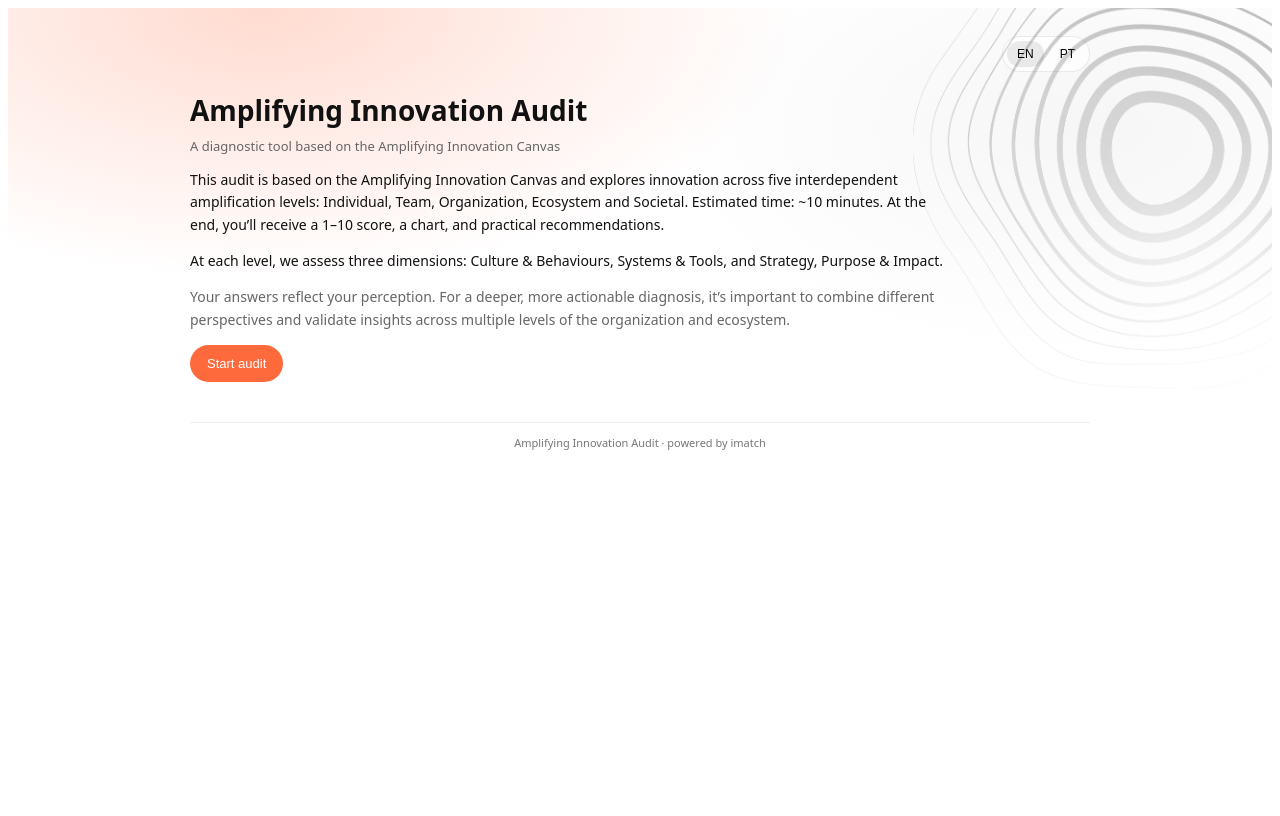
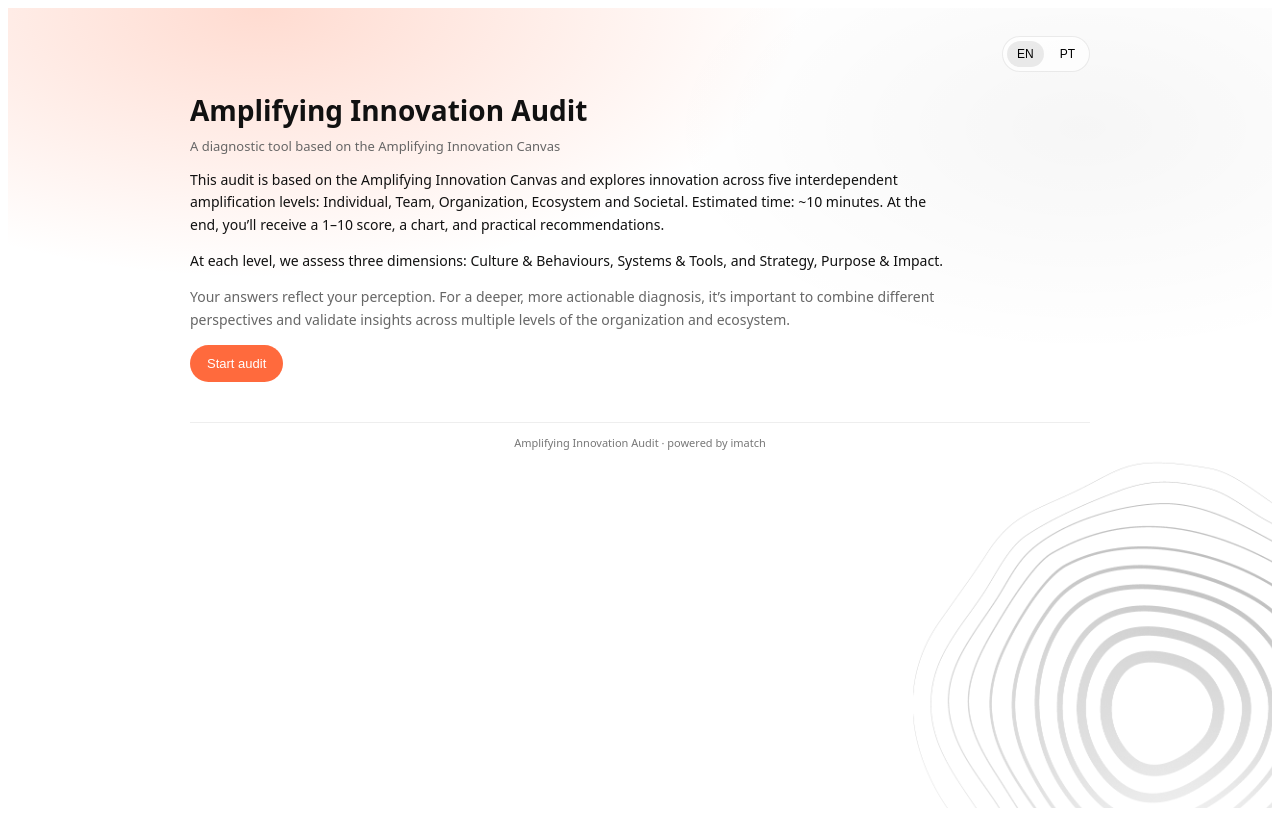
Before and after one commit to PLorosae/innov-audt, a Next.js app: page / in a window 1280 px wide. Built offline with nearby package versions, Linux system fonts and the light colour scheme.

Commit message:
Refine ripple position: bottom-right

```diff
--- a/styles/audit.module.css
+++ b/styles/audit.module.css
@@ -27,7 +27,7 @@
 .page::after {
     content: "";
     position: absolute;
-    top: -140px;
+    bottom: -180px;
     right: -180px;
 
     width: 560px;
@@ -270,13 +270,15 @@
         display: block;
     }
 }
+
 .main {
     position: relative;
     z-index: 1;
 }
+
 @media (max-width: 600px) {
     .page::after {
-      top: -120px;
+        bottom: -260px;
         right: -260px;
         width: 460px;
         height: 460px;
```
Lines whose indentation alone changed are shown as unchanged.
